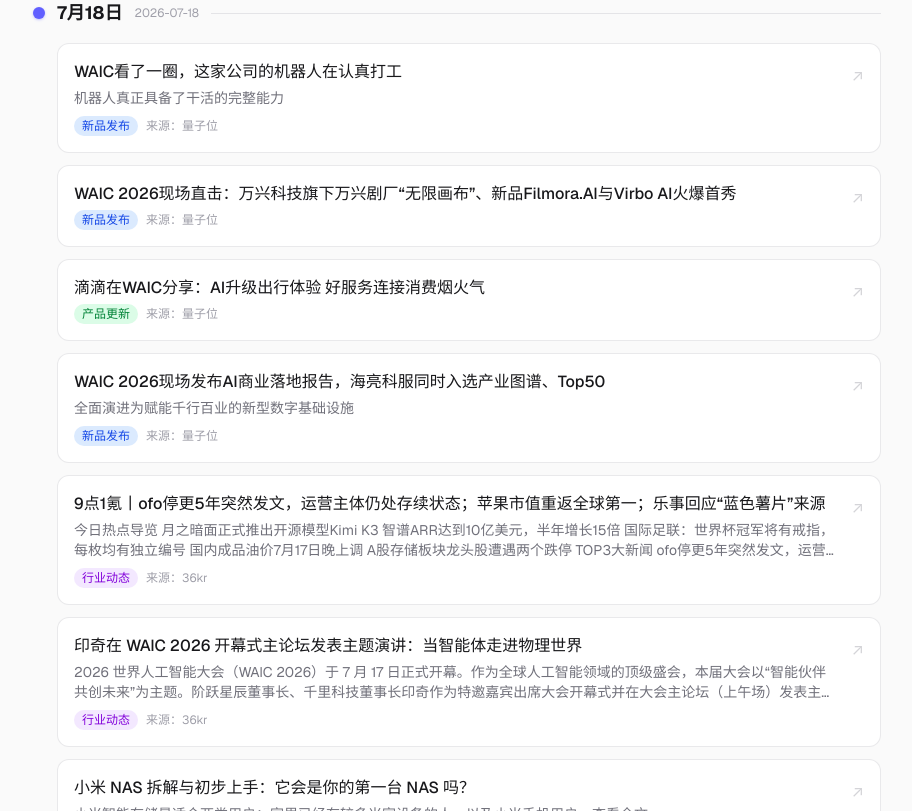
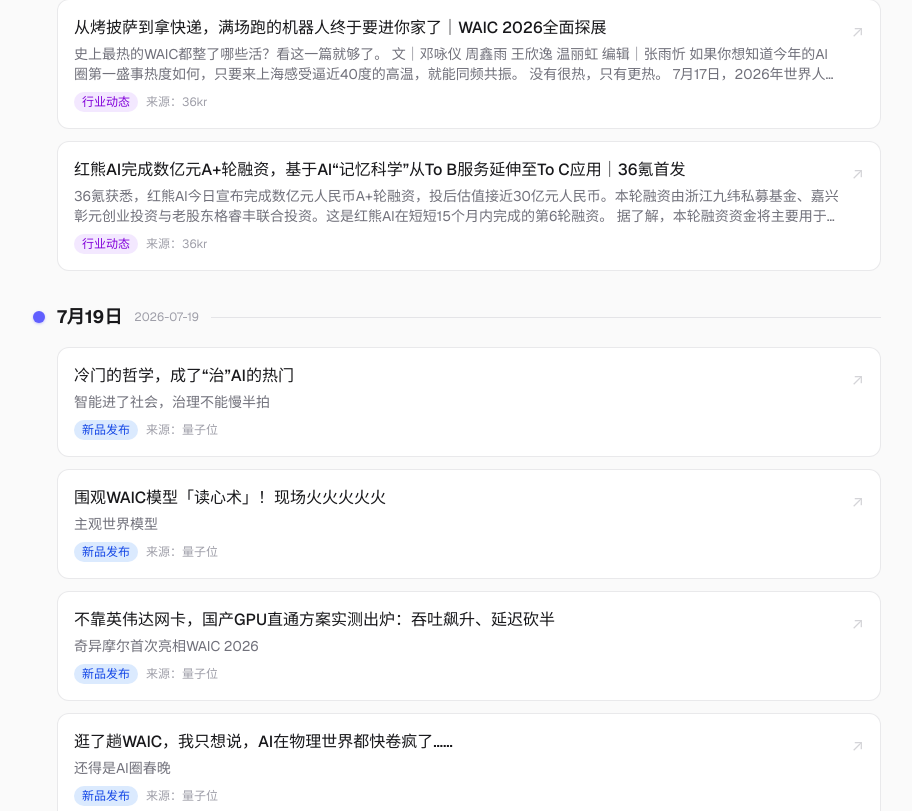
Before and after one commit to mingzhong717-droid/xia-aigc, a Next.js app: page /news in a window 1280 px wide. Shown: the part 469-1280 px from the top of the page, without its empty margins (183-1095 px from the left). Built offline with nearby package versions, Linux system fonts and the light colour scheme.

Commit message:
chore: 自动更新 AI 快讯 2026-07-20

```diff
--- a/src/data/news.ts
+++ b/src/data/news.ts
@@ -10,87 +10,87 @@ export interface NewsItem {
 }
 
 // 快讯数据 - 由 scripts/fetch-news.mjs 自动更新
-// 最后更新时间: 2026-07-19 02:26:22 UTC
+// 最后更新时间: 2026-07-20 02:41:49 UTC
 export const news: NewsItem[] = [
   {
     id: "news-001",
-    title: "全球市占第一后，普渡在WAIC开始回答机器人下一场战争",
-    summary: "PuduFM+PuduAgent，一并在不同本体上持续落地，共同构成了普渡机器人的顶层战略「一脑多形」。",
+    title: "腾讯云ADP 4.0海外版发布，要把企业级智能体带到全球市场 | 最前线",
+    summary: "腾讯云的企业级智能体平台，正式出海了。 7月18日，在2026世界人工智能大会上，腾讯云正式发布了智能体开发平台 ADP 4.0海外版，同步升级智能工作台、Claw 模式、Skill 广场三大核心模块，围绕触达、交互、生态、连接四大能力做了全面国际化适配。 ADP 的全称是 Agent Develo",
+    source: "36kr",
+    sourceUrl: "https://36kr.com",
+    url: "https://36kr.com/p/3901396207584902?f=rss",
+    date: "2026-07-20",
+    category: "product",
+  },
+  {
+    id: "news-002",
+    title: "从烤披萨到拿快递，满场跑的机器人终于要进你家了｜WAIC 2026全面探展",
+    summary: "史上最热的WAIC都整了哪些活？看这一篇就够了。 文｜邓咏仪 周鑫雨 王欣逸 温丽虹 编辑｜张雨忻 如果你想知道今年的AI圈第一盛事热度如何，只要来上海感受逼近40度的高温，就能同频共振。 没有很热，只有更热。 7月17日，2026年世界人工智能大会在上海世博展览馆正式开幕。展览面积首次突破10万平",
+    source: "36kr",
+    sourceUrl: "https://36kr.com",
+    url: "https://36kr.com/p/3902007640459145?f=rss",
+    date: "2026-07-20",
+    category: "industry",
+  },
+  {
+    id: "news-003",
+    title: "红熊AI完成数亿元A+轮融资，基于AI“记忆科学”从To B服务延伸至To C应用｜36氪首发",
+    summary: "36氪获悉，红熊AI今日宣布完成数亿元人民币A+轮融资，投后估值接近30亿元人民币。本轮融资由浙江九纬私募基金、嘉兴彰元创业投资与老股东格睿丰联合投资。这是红熊AI在短短15个月内完成的第6轮融资。 据了解，本轮融资资金将主要用于持续深化AI记忆科学的类人大脑基础研究、加速OpenBear通用大模型",
+    source: "36kr",
+    sourceUrl: "https://36kr.com",
+    url: "https://36kr.com/p/3899612612494976?f=rss",
+    date: "2026-07-20",
+    category: "industry",
+  },
+  {
+    id: "news-004",
+    title: "冷门的哲学，成了“治”AI的热门",
+    summary: "智能进了社会，治理不能慢半拍",
     source: "量子位",
     sourceUrl: "https://www.qbitai.com",
-    url: "https://www.qbitai.com/2026/07/453802.html",
+    url: "https://www.qbitai.com/2026/07/455041.html",
     date: "2026-07-19",
     category: "product",
   },
   {
-    id: "news-002",
-    title: "WAIC看了一圈，这家公司的机器人在认真打工",
-    summary: "机器人真正具备了干活的完整能力",
+    id: "news-005",
+    title: "围观WAIC模型「读心术」！现场火火火火火",
+    summary: "主观世界模型",
     source: "量子位",
     sourceUrl: "https://www.qbitai.com",
-    url: "https://www.qbitai.com/2026/07/454040.html",
-    date: "2026-07-18",
-    category: "product",
-  },
-  {
-    id: "news-003",
-    title: "WAIC 2026现场直击：万兴科技旗下万兴剧厂“无限画布”、新品Filmora.AI与Virbo AI火爆首秀",
-    summary: "",
-    source: "量子位",
-    sourceUrl: "https://www.qbitai.com",
-    url: "https://www.qbitai.com/2026/07/454015.html",
-    date: "2026-07-18",
-    category: "product",
-  },
-  {
-    id: "news-004",
-    title: "滴滴在WAIC分享：AI升级出行体验 好服务连接消费烟火气",
-    summary: "",
-    source: "量子位",
-    sourceUrl: "https://www.qbitai.com",
-    url: "https://www.qbitai.com/2026/07/454003.html",
-    date: "2026-07-18",
-    category: "update",
-  },
-  {
-    id: "news-005",
-    title: "WAIC 2026现场发布AI商业落地报告，海亮科服同时入选产业图谱、Top50",
-    summary: "全面演进为赋能千行百业的新型数字基础设施",
-    source: "量子位",
-    sourceUrl: "https://www.qbitai.com",
-    url: "https://www.qbitai.com/2026/07/453889.html",
-    date: "2026-07-18",
+    url: "https://www.qbitai.com/2026/07/455031.html",
+    date: "2026-07-19",
     category: "product",
   },
   {
     id: "news-006",
-    title: "9点1氪丨ofo停更5年突然发文，运营主体仍处存续状态；苹果市值重返全球第一；乐事回应“蓝色薯片”来源",
-    summary: "今日热点导览 月之暗面正式推出开源模型Kimi K3 智谱ARR达到10亿美元，半年增长15倍 国际足联：世界杯冠军将有戒指，每枚均有独立编号 国内成品油价7月17日晚上调 A股存储板块龙头股遭遇两个跌停 TOP3大新闻 ofo停更5年突然发文，运营主体仍处存续状态 7月15日，沉寂近5年的ofo小",
-    source: "36kr",
-    sourceUrl: "https://36kr.com",
-    url: "https://36kr.com/p/3900449325287305?f=rss",
-    date: "2026-07-18",
-    category: "industry",
+    title: "不靠英伟达网卡，国产GPU直通方案实测出炉：吞吐飙升、延迟砍半",
+    summary: "奇异摩尔首次亮相WAIC 2026",
+    source: "量子位",
+    sourceUrl: "https://www.qbitai.com",
+    url: "https://www.qbitai.com/2026/07/454932.html",
+    date: "2026-07-19",
+    category: "product",
   },
   {
     id: "news-007",
-    title: "印奇在 WAIC 2026 开幕式主论坛发表主题演讲：当智能体走进物理世界",
-    summary: "2026 世界人工智能大会（WAIC 2026）于 7 月 17 日正式开幕。作为全球人工智能领域的顶级盛会，本届大会以“智能伙伴 共创未来”为主题。阶跃星辰董事长、千里科技董事长印奇作为特邀嘉宾出席大会开幕式并在大会主论坛（上午场）发表主题演讲《当智能体进入物理世界》。回顾 15 年 AI 创业历",
-    source: "36kr",
-    sourceUrl: "https://36kr.com",
-    url: "https://36kr.com/p/3900439867147909?f=rss",
-    date: "2026-07-18",
-    category: "industry",
+    title: "逛了趟WAIC，我只想说，AI在物理世界都快卷疯了……",
+    summary: "还得是AI圈春晚",
+    source: "量子位",
+    sourceUrl: "https://www.qbitai.com",
+    url: "https://www.qbitai.com/2026/07/454802.html",
+    date: "2026-07-19",
+    category: "product",
   },
   {
     id: "news-008",
-    title: "小米 NAS 拆解与初步上手：它会是你的第一台 NAS 吗？",
-    summary: "小米智能存储最适合两类用户：家里已经有较多米家设备的人，以及小米手机用户。<a href=&#34;https://sspai.com/post/112398&#34; target=&#34;_blank&#34;>查看全文</a>",
-    source: "少数派",
-    sourceUrl: "https://sspai.com",
-    url: "https://sspai.com/post/112398",
-    date: "2026-07-18",
-    category: "tutorial",
+    title: "聚焦WAIC｜端侧原生架构获产业共识，Om AI联汇正式发起物理AI协同发展倡议",
+    summary: "",
+    source: "量子位",
+    sourceUrl: "https://www.qbitai.com",
+    url: "https://www.qbitai.com/2026/07/454791.html",
+    date: "2026-07-19",
+    category: "product",
   }
 ];
 
```
